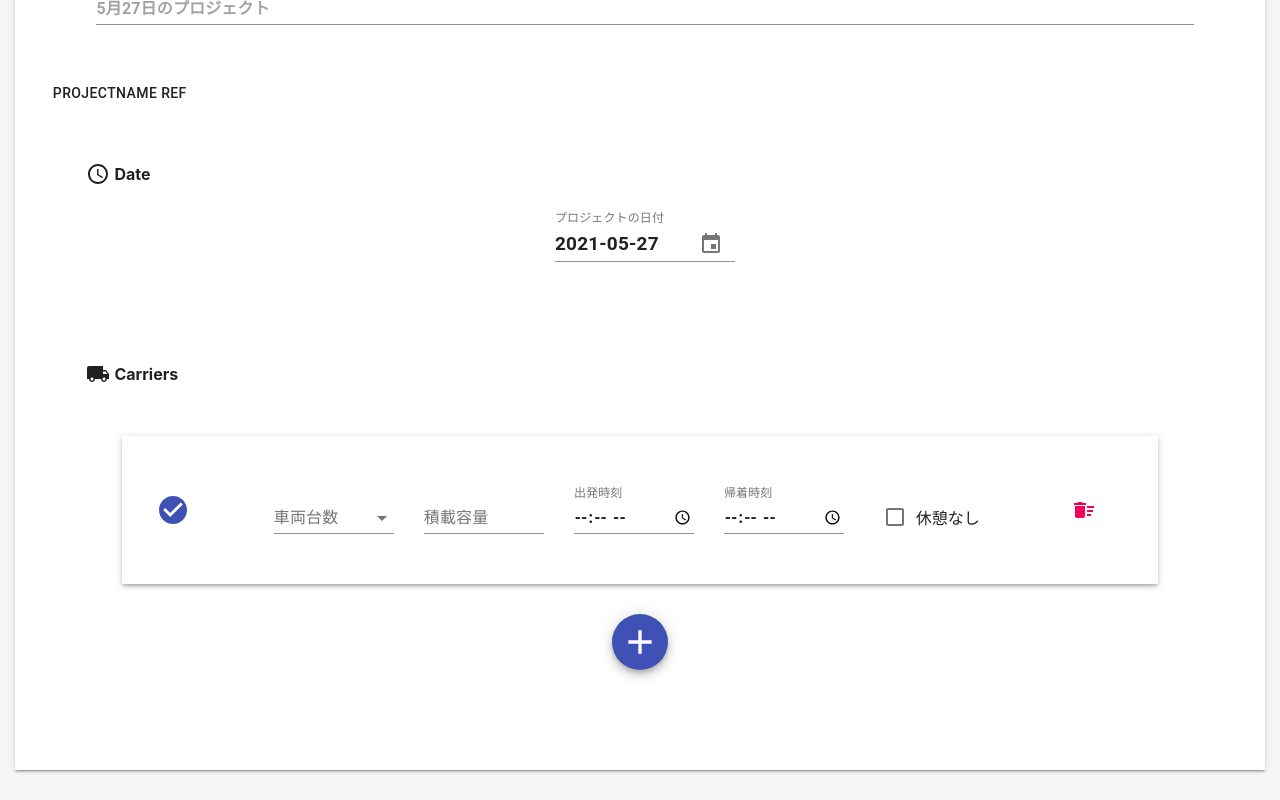
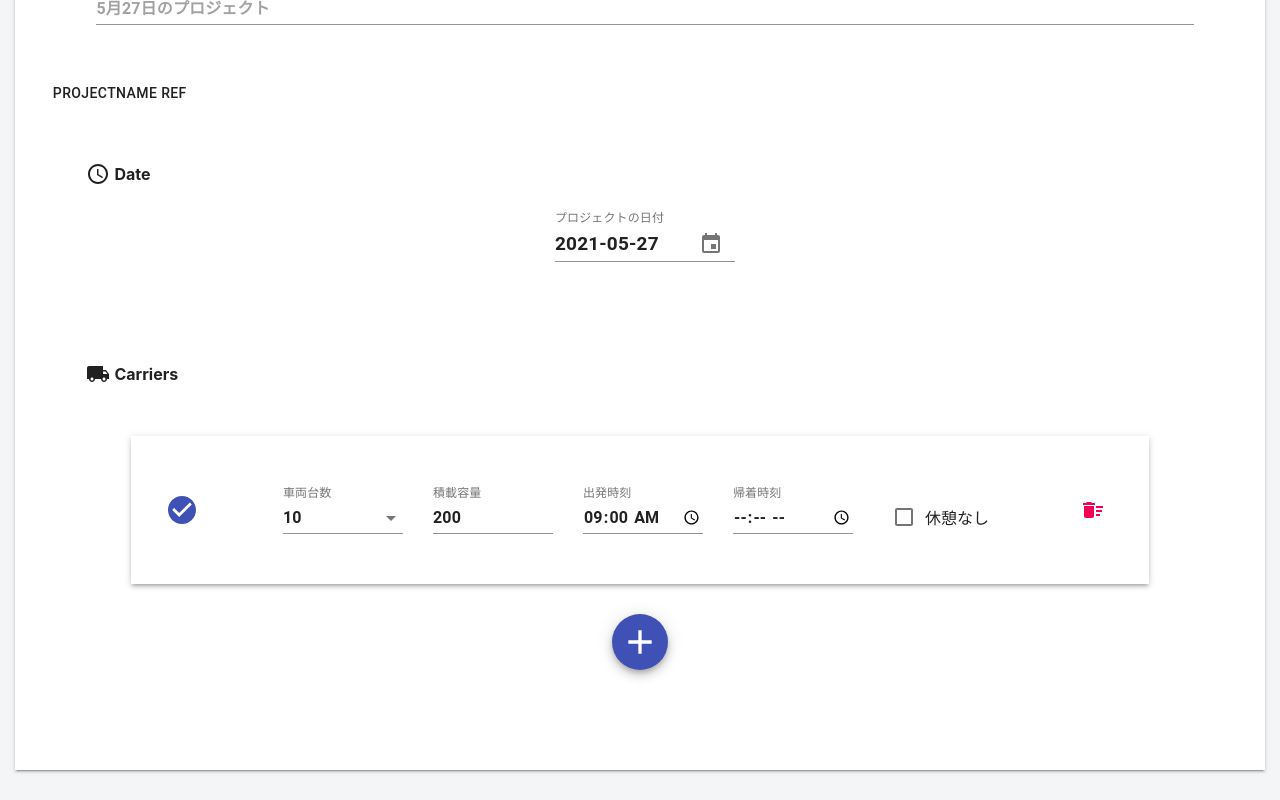
Before and after one commit to tsuchy-gmail/LooigaPDP-FromExcel, a React (Create React App) app: page / in a window 1280 px wide. Shown: the part 795-1595 px from the top of the page. Built offline with nearby package versions, Linux system fonts and the light colour scheme.

Commit message:
carrierのstate管理を作成

```diff
--- a/src/App.tsx
+++ b/src/App.tsx
@@ -9,6 +9,7 @@ import ProjectName from "./components/organisms/ProjectName";
 import Depots from "./components/organisms/Depots";
 import Organizations from "./components/organisms/Organizations";
 import IconTextWithInputFileButton from "./components/molecules/IconTextWithInputFileButton";
+import MuiTextField from "@material-ui/core/TextField";
 
 import MuiButton from "@material-ui/core/Button";
 import Paper from "./components/atoms/Paper";
@@ -16,6 +17,8 @@ import ExcelImport from "./components/organisms/ExcelImport";
 import ProjectDate from "./components/organisms/ProjectDate";
 import { organizationsList } from "./organizationsData";
 import RequestFloatButton from "./components/atoms/RequestFloatButton";
+import Select from "@material-ui/core/Select";
+import MenuItem from "@material-ui/core/MenuItem";
 
 const { myorgProd, myorgDev } = organizationsList;
 
@@ -40,7 +43,9 @@ function App() {
 
   //ProjectDate info
   const projectDateState = useState<Date | null>(new Date());
-  console.log("App.tsx : ", projectDateState[0]);
+
+  //Carriers info
+  const carrierListState = useState<Map<string, unknown>[]>();
 
   return (
     <div style={{ background: "#F4F5F6", padding: "30px 0" }}>
--- a/src/components/atoms/Checkbox.tsx
+++ b/src/components/atoms/Checkbox.tsx
@@ -8,7 +8,7 @@ export type CheckboxProps = {
   icon: React.ReactElement;
   checkedIcon: React.ReactElement | React.ReactNode;
   value: any;
-  onChange: () => void;
+  onChange: (event: any) => void;
 };
 
 const Checkbox: React.VFC<Partial<CheckboxProps>> = ({
--- a/src/components/atoms/Select.tsx
+++ b/src/components/atoms/Select.tsx
@@ -1,11 +1,12 @@
 import React, { VFC } from "react";
 import {
-  Select,
   FormControl,
   FormHelperText,
   MenuItem,
   InputLabel,
 } from "@material-ui/core";
+
+import MuiSelect from "@material-ui/core/Select";
 
 type SelectProps = Partial<{
   items: (string | number)[];
@@ -15,11 +16,12 @@ type SelectProps = Partial<{
   size: string;
   weight: number;
   parentRef: React.RefObject<HTMLInputElement>;
-  value: string;
+  value: string | number;
   onChange: (event: React.ChangeEvent<{ value: unknown }>) => void;
+  shrink: boolean;
 }>;
 
-const MySelect: VFC<SelectProps> = ({
+const Select: VFC<SelectProps> = ({
   items,
   width,
   label,
@@ -29,6 +31,7 @@ const MySelect: VFC<SelectProps> = ({
   parentRef,
   value,
   onChange,
+  shrink,
 }) => {
   const formControlStyle = {
     width: width ?? "100%",
@@ -46,8 +49,8 @@ const MySelect: VFC<SelectProps> = ({
   return (
     <div>
       <FormControl style={formControlStyle}>
-        {label && <InputLabel>{label}</InputLabel>}
-        <Select
+        {label && <InputLabel shrink={shrink ?? true}>{label}</InputLabel>}
+        <MuiSelect
           value={value}
           onChange={onChange}
           style={selectStyle}
@@ -60,11 +63,11 @@ const MySelect: VFC<SelectProps> = ({
                 {item}
               </MenuItem>
             ))}
-        </Select>
+        </MuiSelect>
         {helper && <FormHelperText>{helper}</FormHelperText>}
       </FormControl>
     </div>
   );
 };
 
-export default MySelect;
+export default Select;
--- a/src/components/molecules/CarrierSettingsRow.tsx
+++ b/src/components/molecules/CarrierSettingsRow.tsx
@@ -15,6 +15,10 @@ import MuiPaper from "@material-ui/core/Paper";
 import MuiFab from "@material-ui/core/Fab";
 
 import Paper from "../atoms/Paper";
+
+import { HandleChange, ChangeTextFiled, ChangeSelect } from "../../utils/types";
+
+import { CarrierSettingsValues } from "../organisms/CarriersSettings";
 
 const Wrapper = styled.div`
   display: flex;
@@ -53,24 +57,35 @@ const CheckboxWrapper = styled.div`
 const carrierCountOptions = [...new Array(50).keys()].map((count) => count + 1); //[1,2,3,.....50]
 
 type CarrierSettingsRowProps = {
-  deleteRow: () => void;
+  deleteSettingsRow: () => void;
+  carrierSettingsMap: Map<string, CarrierSettingsValues>;
+  getHandleChangeSettings: (
+    settingItem: string
+  ) => HandleChange<ChangeTextFiled | ChangeSelect>;
 };
 
-const CarrierSettingsRow: VFC<CarrierSettingsRowProps> = ({ deleteRow }) => {
+const CarrierSettingsRow: VFC<CarrierSettingsRowProps> = ({
+  deleteSettingsRow,
+  carrierSettingsMap,
+  getHandleChangeSettings,
+}) => {
+  //
+  console.log("carrierSettingsMap = ", carrierSettingsMap);
+  //
   const width = 120;
+
   const [isOpen, setIsOpen] = React.useState(false);
   const handleChange = () => {
     setIsOpen((isOpen) => !isOpen);
   };
-  const [checked, setChecked] = React.useState(true);
 
   return (
-    <Paper opacity={checked ? 1 : 0.5} minWidth="800px" elevation={3}>
+    <Paper minWidth="800px" elevation={3}>
       <Wrapper>
         <CheckCircleWrapper>
           <Checkbox
-            value={checked}
-            onChange={() => setChecked(!checked)}
+            value={carrierSettingsMap.get("isRowChecked")}
+            onChange={getHandleChangeSettings("isRowChecked")}
             checkedIcon={<Icon type="RadioButtonUnchecked" />}
             icon={<Icon type="CheckCircle" color={primary} />}
             scale={1.4}
@@ -79,13 +94,26 @@ const CarrierSettingsRow: VFC<CarrierSettingsRowProps> = ({ deleteRow }) => {
         <div>
           <MainSettingsWrapper>
             <Select
+              value={carrierSettingsMap.get("carrierCount") as number}
+              onChange={getHandleChangeSettings("carrierCount")}
               items={carrierCountOptions}
               weight={700}
               width={width}
               label="車両台数"
             />
-            <TextField width={width} label="積載容量" />
-            <TimePicker width={width} label="出発時刻" />
+            <TextField
+              value={carrierSettingsMap.get("capacity") as string}
+              onChange={getHandleChangeSettings("capacity")}
+              width={width}
+              label="積載容量"
+              shrink={true}
+            />
+            <TimePicker
+              width={width}
+              label="出発時刻"
+              value={carrierSettingsMap.get("departureTime") as string}
+              onChange={getHandleChangeSettings("departureTime")}
+            />
             <TimePicker width={width} label="帰着時刻" />
             <CheckboxWrapper>
               <CheckboxWithText
@@ -100,13 +128,26 @@ const CarrierSettingsRow: VFC<CarrierSettingsRowProps> = ({ deleteRow }) => {
 
           {isOpen && (
             <BreakSettingsWrapper>
-              <TimePicker width={width} label="休憩開始(可能)" />
+              <TimePicker
+                width={width}
+                label="休憩開始(可能)"
+                value={carrierSettingsMap.get("breakReadyTime") as string}
+                onChange={getHandleChangeSettings("breakReadyTime")}
+              />
               <TimePicker width={width} label="休憩終了(可能)" />
-              <TextField width={width} label="休憩時間" end="min" />
+              <TextField
+                width={width}
+                label="休憩時間"
+                end="min"
+                shrink={true}
+              />
             </BreakSettingsWrapper>
           )}
         </div>
-        <MuiIconButton style={{ marginLeft: "80px" }} onClick={deleteRow}>
+        <MuiIconButton
+          style={{ marginLeft: "80px" }}
+          onClick={deleteSettingsRow}
+        >
           <Icon type="DeleteSweep" color={secondary} />
         </MuiIconButton>
       </Wrapper>
--- a/src/components/molecules/IconTextWithSelect.tsx
+++ b/src/components/molecules/IconTextWithSelect.tsx
@@ -8,7 +8,7 @@ import Paper from "../atoms/Paper";
 import DialogButton from "../atoms/DialogButton";
 import Text from "../atoms/Text";
 
-import { ChangeSelect } from "../../utils/types";
+import { ChangeSelect, HandleChange } from "../../utils/types";
 
 const UpperSideWrapper = styled.div`
   display: flex;
@@ -48,7 +48,7 @@ type IconTextWithSelectProps = {
   handleRegister: () => void;
   alertMessage: string;
   value: string;
-  onChange: ChangeSelect;
+  onChange: HandleChange<ChangeSelect>;
 };
 
 const IconTextWithSelect: React.VFC<Partial<IconTextWithSelectProps>> = ({
--- a/src/components/organisms/CarriersSettings.tsx
+++ b/src/components/organisms/CarriersSettings.tsx
@@ -1,4 +1,4 @@
-import React from "react";
+import React, { useState, useEffect } from "react";
 import styled from "styled-components";
 
 import CarrierSettingsRow from "../molecules/CarrierSettingsRow";
@@ -9,8 +9,10 @@ import MuiPaper from "@material-ui/core/Paper";
 import Fab from "@material-ui/core/Fab";
 import IconText from "../molecules/IconText";
 
+import { ChangeTextFiled, ChangeSelect, HandleChange } from "../../utils/types";
+
 const ContentsWrapper = styled.div`
-  width: 1050px;
+  width: 1030px;
   margin: 0 auto;
 `;
 
@@ -24,31 +26,96 @@ const CarrierSettingsRowsWrapper = styled.div`
   }
 `;
 
+export type CarrierSettingsValues = boolean | number | string;
+
 const CarriersSettings = () => {
-  const [rows, setRows] = React.useState([CarrierSettingsRow]);
+  const [carrierSettingsRows, setCarrierSettingsRows] = useState([
+    CarrierSettingsRow,
+  ]);
 
-  const addRow = () => {
-    setRows((row) => [...row, CarrierSettingsRow]);
+  const addSettingsRow = () => {
+    setCarrierSettingsRows((currentRows) => [
+      ...currentRows,
+      CarrierSettingsRow,
+    ]);
+    addRoomOfSettings();
   };
 
-  const deleteRow = (index: number) => {
-    setRows((row) => {
-      row.splice(index, 1);
-      return [...row];
+  const deleteSettingsRow = (index: number) => {
+    setCarrierSettingsRows((currentRows) => {
+      const newRows = currentRows.slice();
+      newRows.splice(index, 1);
+      return [...newRows];
     });
+    deleteSettingsMap(index);
   };
 
+  //-----
+
+  const initialCarrierSetttings = new Map<string, CarrierSettingsValues>([
+    ["isRowChecked", true],
+    ["carrierCount", 10],
+    ["capacity", 200],
+    ["departureTime", "09:00"],
+    ["arrivalTime", "17:00"],
+    ["enableBreak", false],
+    ["breakReadyTime", "12:00"],
+    ["breakDueTime", "14:00"],
+    ["breakDuration", 60],
+  ]);
+
+  const [listOfSettingsMap, setListOfSettingsMap] = useState([
+    initialCarrierSetttings,
+  ]);
+
+  const addRoomOfSettings = () => {
+    setListOfSettingsMap([...listOfSettingsMap, initialCarrierSetttings]);
+  };
+
+  const deleteSettingsMap = (index: number) => {
+    listOfSettingsMap.splice(index, 1);
+    setListOfSettingsMap([...listOfSettingsMap]);
+  };
+
+  type GetWrappedHandleChange = {
+    (index: number): (
+      settinItem: string
+    ) => (event: ChangeTextFiled | ChangeSelect) => void;
+  };
+
+  const getWrappedHandleChangeSettings: GetWrappedHandleChange = (index) => (
+    settingItem
+  ) => (event) => {
+    const newValue = event.target.value;
+    //???
+    //const isTypeSafe = typof newValue ...  としてif(isTypeSafe)と書いても認識されない
+    if (
+      typeof newValue === "boolean" ||
+      typeof newValue === "string" ||
+      typeof newValue === "number"
+    )
+      listOfSettingsMap[index].set(settingItem, newValue);
+
+    setListOfSettingsMap([...listOfSettingsMap]);
+  };
+  //-----
+
   return (
-    <Paper width="93%" margin="0 auto" maxWidth="1600px">
+    <Paper width="93%" margin="0 auto">
       <IconText type="LocalShipping" text="Carriers" />
       <ContentsWrapper>
         <CarrierSettingsRowsWrapper>
-          {rows.map((Row, index) => (
-            <Row deleteRow={() => deleteRow(index)} key={index} />
+          {carrierSettingsRows.map((Row, index) => (
+            <Row
+              deleteSettingsRow={() => deleteSettingsRow(index)}
+              key={index}
+              carrierSettingsMap={listOfSettingsMap[index]}
+              getHandleChangeSettings={getWrappedHandleChangeSettings(index)}
+            />
           ))}
         </CarrierSettingsRowsWrapper>
         <IconButtonWrapper>
-          <Fab onClick={addRow} color="primary">
+          <Fab onClick={addSettingsRow} color="primary">
             <Icon size="40px" type="Add" />
           </Fab>
         </IconButtonWrapper>
```
Also changed, not shown: src/components/organisms/Depots.tsx (+8 -6 lines), src/components/organisms/Organizations.tsx (+11 -6 lines), src/utils/types.ts (+6 -5 lines).
